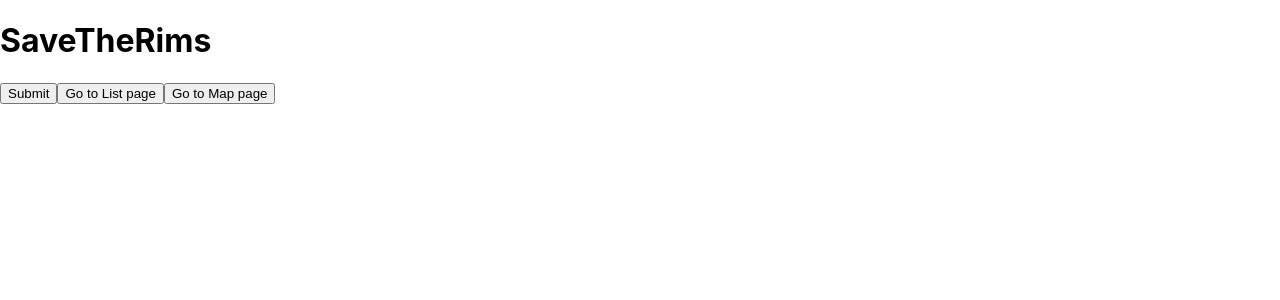
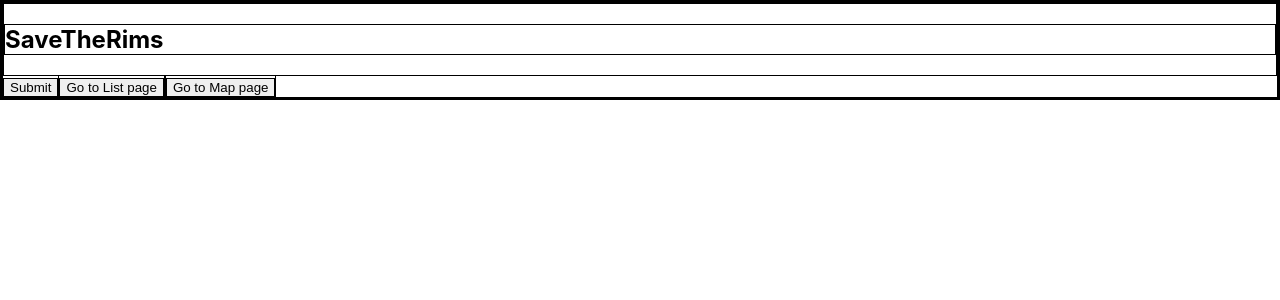
Before and after one commit to asaganda/savetherims_frontend, a React (Create React App) app: page / in a window 1280 px wide. Shown: the top 300 px of the page. Built offline with nearby package versions, Linux system fonts and the light colour scheme; no server answers.

Commit message:
setup connections for react router to work the way i want, will update filenames tomorrow

```diff
--- a/src/App.css
+++ b/src/App.css
@@ -36,3 +36,7 @@
     transform: rotate(360deg);
   }
 }
+
+* {
+  border: 1px solid black;
+}
--- a/src/App.js
+++ b/src/App.js
@@ -1,10 +1,12 @@
 import { useState, useEffect} from 'react'
 import axios from 'axios'
 import './App.css'
-import { BrowserRouter as Router, Routes, Route, Link } from 'react-router-dom'
+import { Routes, Route } from 'react-router-dom'
 import List from './pages/List'
 import Map from './pages/Map'
 import Home from './pages/Home'
+import Header from './component/Header'
+import NavHeader from './component/NavHeader'
 
 const App = () => {
   // States
@@ -81,14 +83,17 @@ const App = () => {
   }, [])
 
   return(
-    <Router>
-
-      <Routes>
-        <Route path="/" element={<Home handleGeolocate={handleGeolocate}/>}></Route>
-        <Route path="/list" element={<List coords={coords} handleDelete={handleDelete}/>}></Route>
-        <Route path="/map" element={<Map />}></Route>
-      </Routes>
-    </Router>
+    <Routes>
+      <Route path="/" element={<Header />}>
+        <Route index element={<Home handleGeolocate={handleGeolocate}/>}></Route>
+      </Route>
+      <Route path="/list" element={<NavHeader/>}>
+        <Route index element={<List coords={coords} handleDelete={handleDelete}/>}></Route>
+      </Route>
+      <Route path="/map" element={<NavHeader/>}>
+        <Route index element={<Map />}></Route>
+      </Route>
+    </Routes>
   )
 }
 
--- /dev/null
+++ b/src/component/Header.js
@@ -0,0 +1,14 @@
+import { Outlet } from "react-router-dom"
+
+const Header = () => {
+    return(
+        <>
+            <header>
+                <h2>SaveTheRims</h2>
+            </header>
+            <Outlet/>
+        </>
+    )
+}
+
+export default Header
--- /dev/null
+++ b/src/component/NavHeader.js
@@ -0,0 +1,12 @@
+import { Link, Outlet } from "react-router-dom"
+
+const NavHeader = () => {
+    return(
+        <>
+            <Link to="/"><button>Back</button></Link>
+            <Outlet />
+        </>
+    )
+}
+
+export default NavHeader
--- a/src/index.js
+++ b/src/index.js
@@ -3,11 +3,14 @@ import ReactDOM from 'react-dom/client';
 import './index.css';
 import App from './App';
 import reportWebVitals from './reportWebVitals';
+import { BrowserRouter } from 'react-router-dom';
 
 const root = ReactDOM.createRoot(document.getElementById('root'));
 root.render(
   <React.StrictMode>
-    <App />
+    <BrowserRouter>
+      <App />
+    </BrowserRouter>
   </React.StrictMode>
 );
 
--- a/src/pages/Home.js
+++ b/src/pages/Home.js
@@ -3,7 +3,7 @@ import { Link } from 'react-router-dom'
 const Home = (props) => {
     return(
         <>
-            <h1>SaveTheRims</h1>
+            {/* <h1>SaveTheRims</h1> */}
             <button onClick={() => props.handleGeolocate()}>Submit</button>
             <Link to="/list"><button>Go to List page</button></Link>
             <Link to="/map"><button>Go to Map page</button></Link>
--- a/src/pages/List.js
+++ b/src/pages/List.js
@@ -6,7 +6,7 @@ const List = (props) => {
 
     return(
         <>
-            <Link to="/"><button>Back to Home</button></Link>
+            {/* <Link to="/"><button>Back to Home</button></Link> */}
             <h2>List of records</h2>
             <EachCoord coords={props.coords} handleDelete={props.handleDelete}/>
         </>
--- a/src/pages/Map.js
+++ b/src/pages/Map.js
@@ -3,7 +3,7 @@ import { Link } from 'react-router-dom'
 const Map = () => {
     return(
         <>
-            <Link to="/"><button>Back to Home</button></Link>
+            {/* <Link to="/"><button>Back to Home</button></Link> */}
             <h2>Where google map will go</h2>
         </>
     )
```
